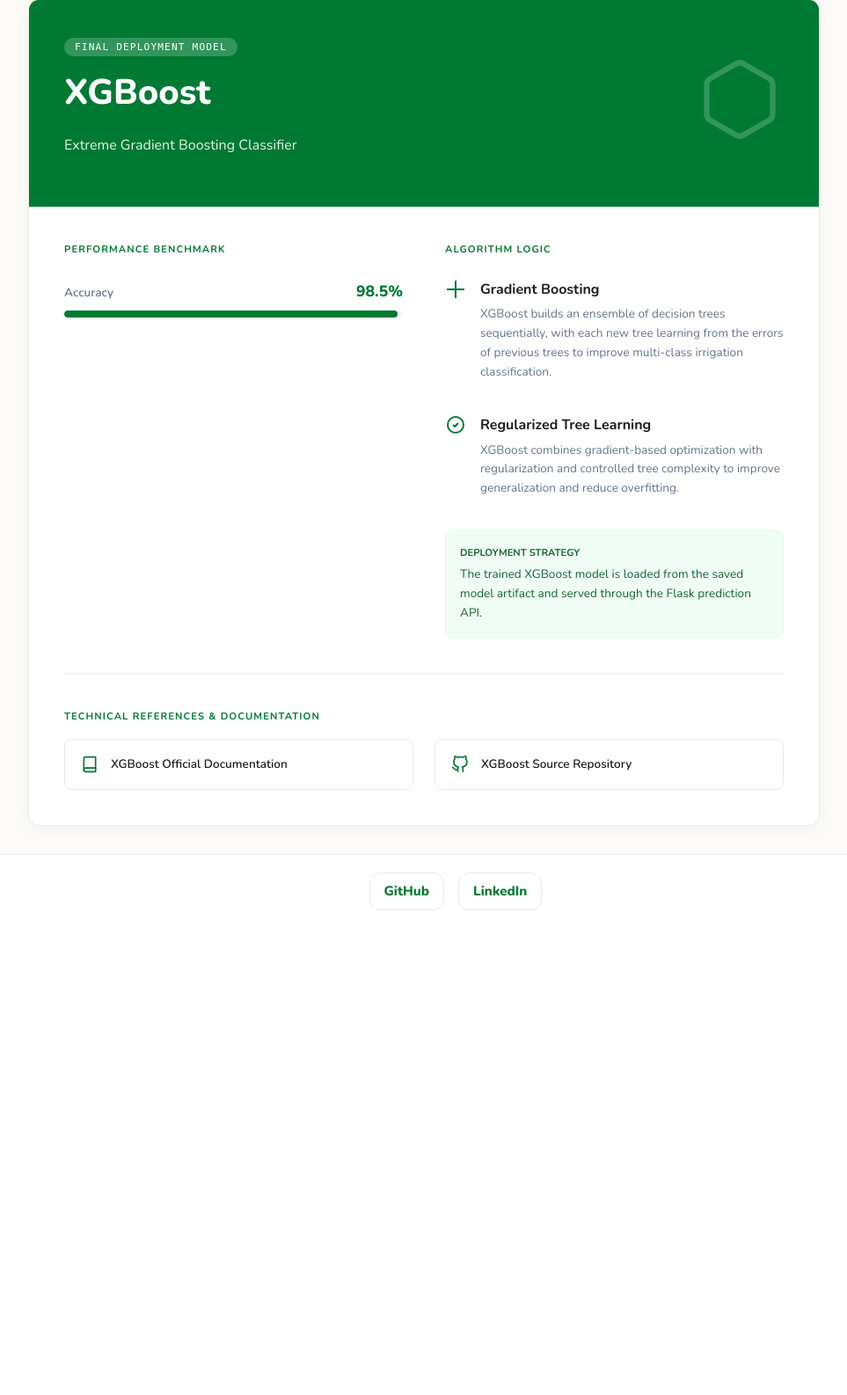
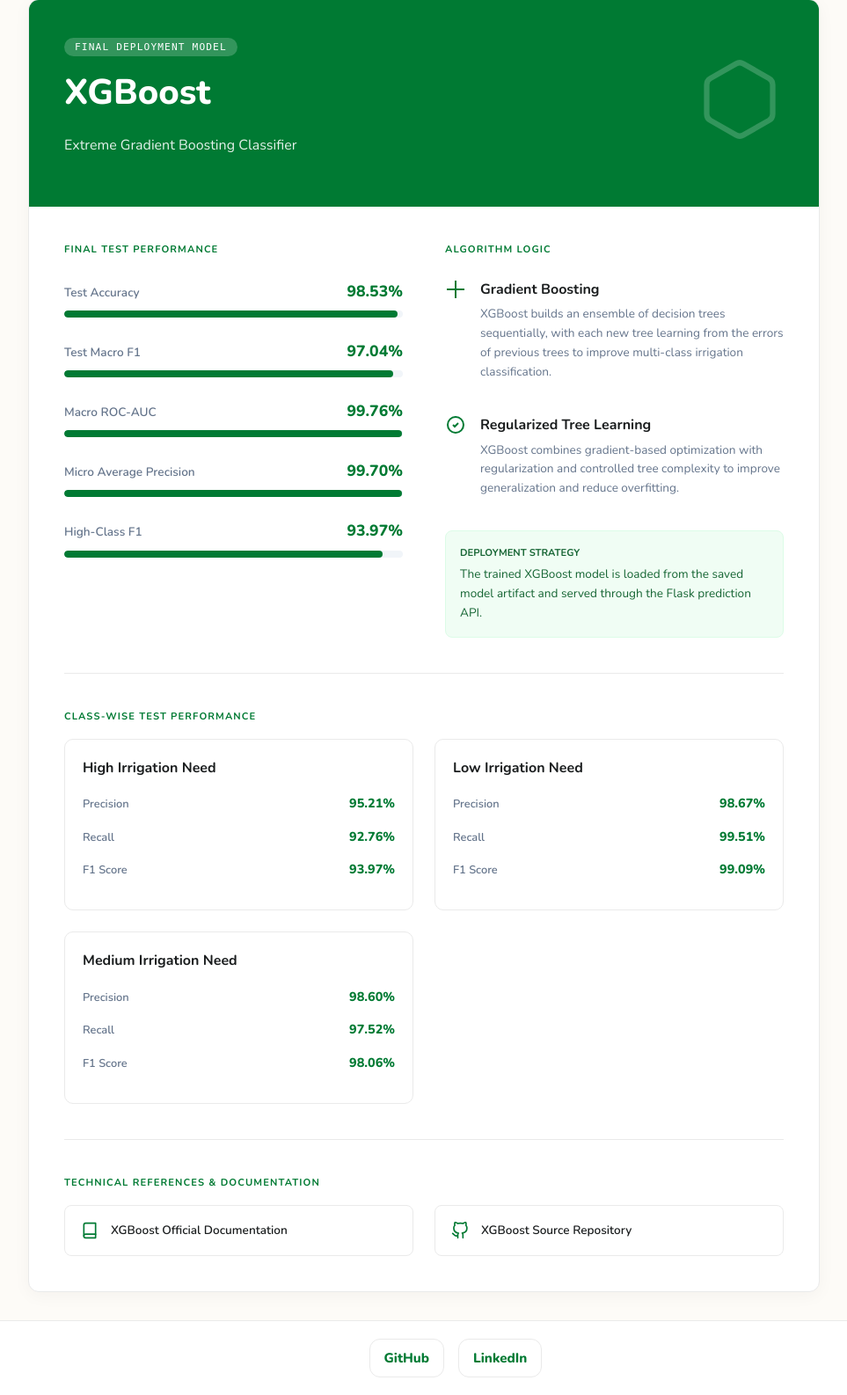
Before and after one commit to kumarsainit/precision-multiclass-irrigation-intelligence, a Flask app: page /models in a window 1280 px wide; the page is wider, and only the part inside the window is pictured. Shown: the part 247-1833 px from the top of that part at 88% size, without its empty margins (158-1121 px from the left). Before the commit the page ends 1282 px from the top of that part, so only its background shows below. Run offline with Flask 3, Linux system fonts and the light colour scheme.

Commit message:
fix: update model specification metrics for XGBoost

```diff
--- a/templates/models.html
+++ b/templates/models.html
@@ -5,15 +5,10 @@
 {% block content %}
 
 <div class="mb-6" style="margin-bottom: 2rem;">
-
-  <h1 class="page-title">
-    Model Specification
-  </h1>
-
+  <h1 class="page-title">Model Specification</h1>
   <p class="page-sub">
     Technical details of the final XGBoost model selected for irrigation-need prediction.
   </p>
-
 </div>
 
 <div style="max-width: 900px; margin: 0 auto;">
@@ -27,7 +22,6 @@
         color: white;
       "
     >
-
       <div
         style="
           display: flex;
@@ -35,7 +29,6 @@
           justify-content: space-between;
         "
       >
-
         <div>
 
           <span
@@ -91,18 +84,11 @@
         </div>
 
       </div>
-
     </div>
 
-    <div
-      class="card-body"
-      style="padding: 2.5rem;"
-    >
+    <div class="card-body" style="padding: 2.5rem;">
 
-      <div
-        class="two-col-grid"
-        style="gap: 3rem;"
-      >
+      <div class="two-col-grid" style="gap: 3rem;">
 
         <div>
 
@@ -116,13 +102,10 @@
               margin-bottom: 1.5rem;
             "
           >
-            Performance Benchmark
+            Final Test Performance
           </div>
 
-          <div
-            id="metrics-container"
-            class="space-y-6"
-          >
+          <div id="metrics-container">
 
             <div
               style="
@@ -138,7 +121,7 @@
 
         </div>
 
-        <div class="space-y-6">
+        <div>
 
           <div
             style="
@@ -321,6 +304,37 @@
             margin-bottom: 1rem;
           "
         >
+          Class-wise Test Performance
+        </div>
+
+        <div
+          id="class-metrics-container"
+          class="two-col-grid"
+          style="gap: 1.5rem;"
+        ></div>
+
+      </div>
+
+      <hr
+        style="
+          border: 0;
+          border-top: 1px solid var(--border-color);
+          margin: 2.5rem 0;
+        "
+      >
+
+      <div>
+
+        <div
+          style="
+            font-size: 0.7rem;
+            color: var(--primary);
+            font-weight: 700;
+            text-transform: uppercase;
+            letter-spacing: 0.1em;
+            margin-bottom: 1rem;
+          "
+        >
           Technical References & Documentation
         </div>
 
@@ -467,13 +481,42 @@
   background: var(--primary);
   height: 100%;
   border-radius: 10px;
-  transition:
-    width 1.5s cubic-bezier(
-      0.17,
-      0.67,
-      0.83,
-      0.67
-    );
+  transition: width 1.5s cubic-bezier(0.17, 0.67, 0.83, 0.67);
+}
+
+.class-metric-card {
+  border: 1px solid var(--border-color);
+  border-radius: 10px;
+  padding: 1.25rem;
+}
+
+.class-metric-title {
+  font-size: 1rem;
+  font-weight: 700;
+  margin-bottom: 1rem;
+  color: var(--text-main);
+}
+
+.class-metric-row {
+  margin-bottom: 0.9rem;
+}
+
+.class-metric-header {
+  display: flex;
+  justify-content: space-between;
+  align-items: baseline;
+}
+
+.class-metric-label {
+  font-size: 0.8rem;
+  font-weight: 600;
+  color: var(--text-muted);
+}
+
+.class-metric-value {
+  font-size: 0.9rem;
+  font-weight: 800;
+  color: var(--primary);
 }
 
 </style>
@@ -484,140 +527,79 @@
 
 <script>
 
-fetch('/api/models')
-
-  .then(response => response.json())
-
-  .then(data => {
-
-    const models =
-      Array.isArray(data.models)
-        ? data.models
-        : [];
-
-    const model = models.find(
-      currentModel =>
-        String(currentModel.id).toLowerCase() === "xgboost"
-    );
-
-    const container =
-      document.getElementById(
-        "metrics-container"
-      );
-
-    if (!model) {
-
-      container.innerHTML = `
-        <div
-          style="
-            padding: 1rem;
-            border: 1px solid #fecaca;
-            background: #fef2f2;
-            border-radius: 8px;
-            color: #991b1b;
-            font-size: 0.9rem;
-          "
-        >
-          XGBoost performance data is unavailable.
-        </div>
-      `;
-
-      return;
-    }
+const finalMetrics = {
+  accuracy: 0.9853,
+  macroF1: 0.9704,
+  rocAuc: 0.9976,
+  averagePrecision: 0.9970,
+  highF1: 0.9397,
+  highPrecision: 0.9521,
+  highRecall: 0.9276,
+  lowPrecision: 0.9867,
+  lowRecall: 0.9951,
+  lowF1: 0.9909,
+  mediumPrecision: 0.9860,
+  mediumRecall: 0.9752,
+  mediumF1: 0.9806
+};
 
 const metrics = [
-
   {
-        label: "Accuracy",
-        value: model.accuracy
+    label: "Test Accuracy",
+    value: finalMetrics.accuracy
   },
-
   {
-        label: "Precision",
-        value: model.precision
+    label: "Test Macro F1",
+    value: finalMetrics.macroF1
   },
-
-      {
-        label: "Recall",
-        value: model.recall
-      },
-
-      {
-        label: "F1 Score",
-        value: model.f1_score
-      },
-
   {
     label: "Macro ROC-AUC",
-        value: model.roc_auc
+    value: finalMetrics.rocAuc
   },
-
   {
     label: "Micro Average Precision",
-        value: model.average_precision
+    value: finalMetrics.averagePrecision
+  },
+  {
+    label: "High-Class F1",
+    value: finalMetrics.highF1
   }
-
 ];
 
-    const availableMetrics =
-      metrics.filter(
-        metric =>
-          typeof metric.value === "number" &&
-          Number.isFinite(metric.value)
-      );
+const metricsContainer =
+  document.getElementById("metrics-container");
 
-    if (availableMetrics.length === 0) {
-
-      container.innerHTML = `
-        <p
-          style="
-            color: var(--text-muted);
-            font-size: 0.9rem;
-          "
-        >
-          XGBoost performance metrics are
-          currently unavailable.
-        </p>
-      `;
-
-      return;
-    }
-
-    container.innerHTML =
-      availableMetrics
-        .map(metric =>
-          metricRow(
-            metric.label,
-            metric.value
-          )
-        )
+metricsContainer.innerHTML = metrics
+  .map(metric => metricRow(metric.label, metric.value))
   .join("");
 
-  })
+const classMetrics = [
+  {
+    name: "High",
+    precision: finalMetrics.highPrecision,
+    recall: finalMetrics.highRecall,
+    f1: finalMetrics.highF1
+  },
+  {
+    name: "Low",
+    precision: finalMetrics.lowPrecision,
+    recall: finalMetrics.lowRecall,
+    f1: finalMetrics.lowF1
+  },
+  {
+    name: "Medium",
+    precision: finalMetrics.mediumPrecision,
+    recall: finalMetrics.mediumRecall,
+    f1: finalMetrics.mediumF1
+  }
+];
 
-  .catch(error => {
+const classMetricsContainer =
+  document.getElementById("class-metrics-container");
 
-    console.error(
-      "Failed to load XGBoost metrics:",
-      error
-    );
-
-    document.getElementById(
-      "metrics-container"
-    ).innerHTML = `
-      <p
-        style="
-          color: #dc3545;
-          font-size: 0.9rem;
-        "
-      >
-        XGBoost performance data temporarily
-        unavailable.
-      </p>
-    `;
-
-  });
-
+classMetricsContainer.innerHTML = classMetrics
+  .map(classMetric => classMetricCard(classMetric))
+  .join("");
 
 function metricRow(label, value) {
 
@@ -628,10 +610,9 @@ function metricRow(label, value) {
     );
 
   const formattedPercentage =
-    percentage.toFixed(1);
+    percentage.toFixed(2);
 
   return `
-
     <div class="metric-row">
 
       <div
@@ -668,13 +649,61 @@ function metricRow(label, value) {
 
         <div
           class="metric-bar-fill"
-          style="width: ${formattedPercentage}%"
+          style="width: ${percentage}%"
         ></div>
 
       </div>
 
     </div>
+  `;
+}
 
+function classMetricCard(classMetric) {
+
+  return `
+    <div class="class-metric-card">
+
+      <div class="class-metric-title">
+        ${classMetric.name} Irrigation Need
+      </div>
+
+      ${classMetricRow(
+        "Precision",
+        classMetric.precision
+      )}
+
+      ${classMetricRow(
+        "Recall",
+        classMetric.recall
+      )}
+
+      ${classMetricRow(
+        "F1 Score",
+        classMetric.f1
+      )}
+
+    </div>
+  `;
+}
+
+function classMetricRow(label, value) {
+
+  return `
+    <div class="class-metric-row">
+
+      <div class="class-metric-header">
+
+        <span class="class-metric-label">
+          ${label}
+        </span>
+
+        <span class="class-metric-value">
+          ${(value * 100).toFixed(2)}%
+        </span>
+
+      </div>
+
+    </div>
   `;
 }
 
```
Lines whose indentation alone changed are shown as unchanged.
